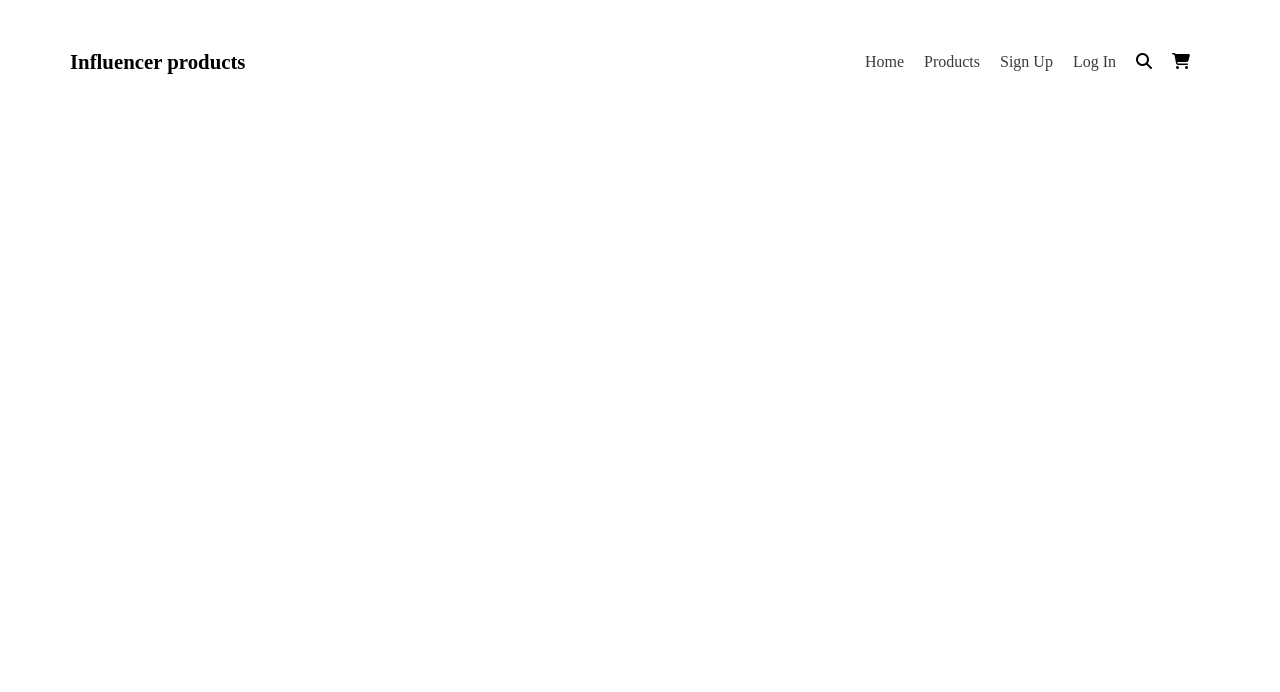
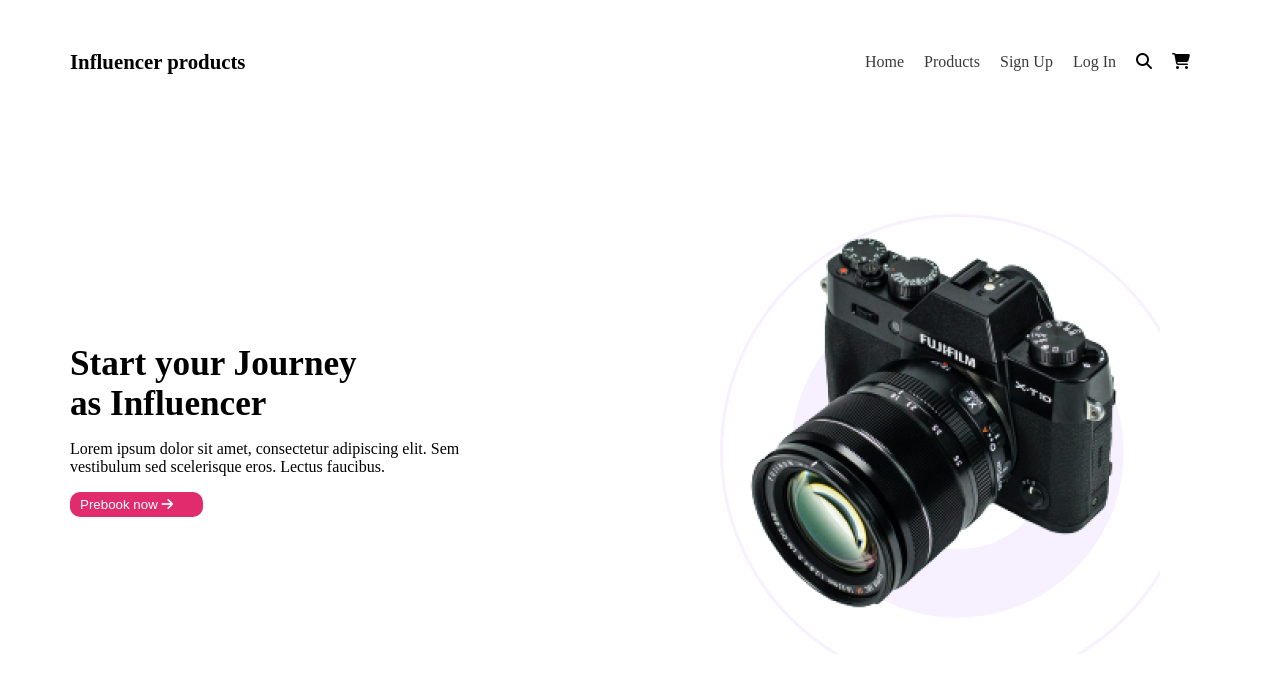
Before and after one commit to Arun-DEV-prog/Influencer-product, a plain HTML site: page index.html in a window 1280 px wide. Drawn offline with Linux system fonts and the light colour scheme.

Commit message:
hero section added

```diff
--- a/index.html
+++ b/index.html
@@ -23,6 +23,22 @@
       </nav>
     </header>
     <main>
+        <section class="hero-section">
+            <div class="content">
+                <h1 class="hero-title">Start your Journey <br>as Influencer</h1>
+                <div class="hero-desc">Lorem ipsum dolor sit amet, consectetur adipiscing elit. Sem vestibulum sed scelerisque eros. Lectus faucibus.</div>
+                <button class="btn">
+                    Prebook now
+                    <i class="fa-solid fa-arrow-right"></i>
+                </button>
+
+            </div>
+            <div class="images">
+                 <div>
+                    <img src="./images/main-camera.png" alt="">
+                 </div>
+            </div>
+        </section>
 
     </main>
     <footer>
--- a/style/style.css
+++ b/style/style.css
@@ -37,12 +37,60 @@
     font-size: 1rem;
     font-weight:400;
 }
-/* .nav-items{
-    margin-right: 20px;
-} */
 
 
 
+/* hero-section */
+.hero-section{
+    display: flex;
+    padding-left: 70px;
+    padding-right: 70px;
+    justify-content: space-between;
+    align-items: center;
+
+    height: 90vh;
+    gap: 5.6rem;
+}
+.content{
+    max-width: 390px;
+    height: 180px;
+}
+
+.images{
+    background-image: url("/images/Circle\ design.svg");
+    align-items: center;
+    width: 440px;
+    height: 440px;
+    margin-right: 50px;
+
+
+}
+.images img{
+  width: 100%;
+}
+
+.hero-title{
+    font-size: 2.2rem;
+    font-weight: bold;
+    margin-bottom: 1rem;
+
+}
+
+.hero-desc{
+    margin-bottom: 1rem;
+}
+.btn{
+    background-color: #E02C6D;
+    color: #fff;
+    padding: 5px 10px;
+    border: none;
+    border-radius: 10px;
+    text-align: center;
+}
+
+.btn:hover{
+    cursor: pointer;
+}
 
 
 
@@ -59,4 +107,35 @@
     .navber .logo{
         font-size: 2rem;
     }
+
+    .hero-section{
+        flex-direction: column-reverse;
+
+        margin-top: 150px;
+        width: 100%;
+    }
+    .images img{
+        width: 100%;
+    }
 }
+
+@media screen and (min-width:576px) and (max-width:992px){
+    .hero-section{
+        flex-direction: column;
+        margin-top: 100px;
+
+
+
+
+    }
+    .images img{
+        width: 100%;
+        align-items: center;
+
+    }
+
+    .navber{
+        flex-direction: column;
+        gap: 20px;
+    }
+}
```
